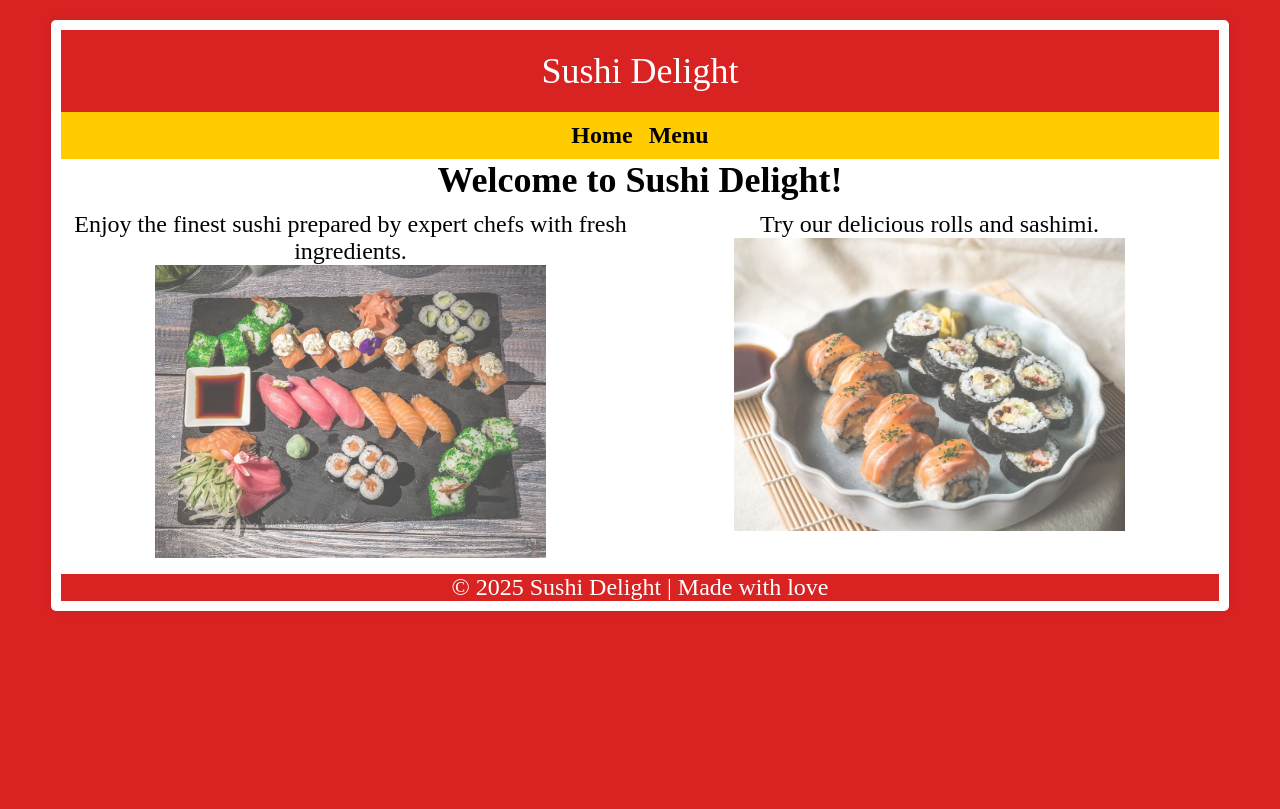
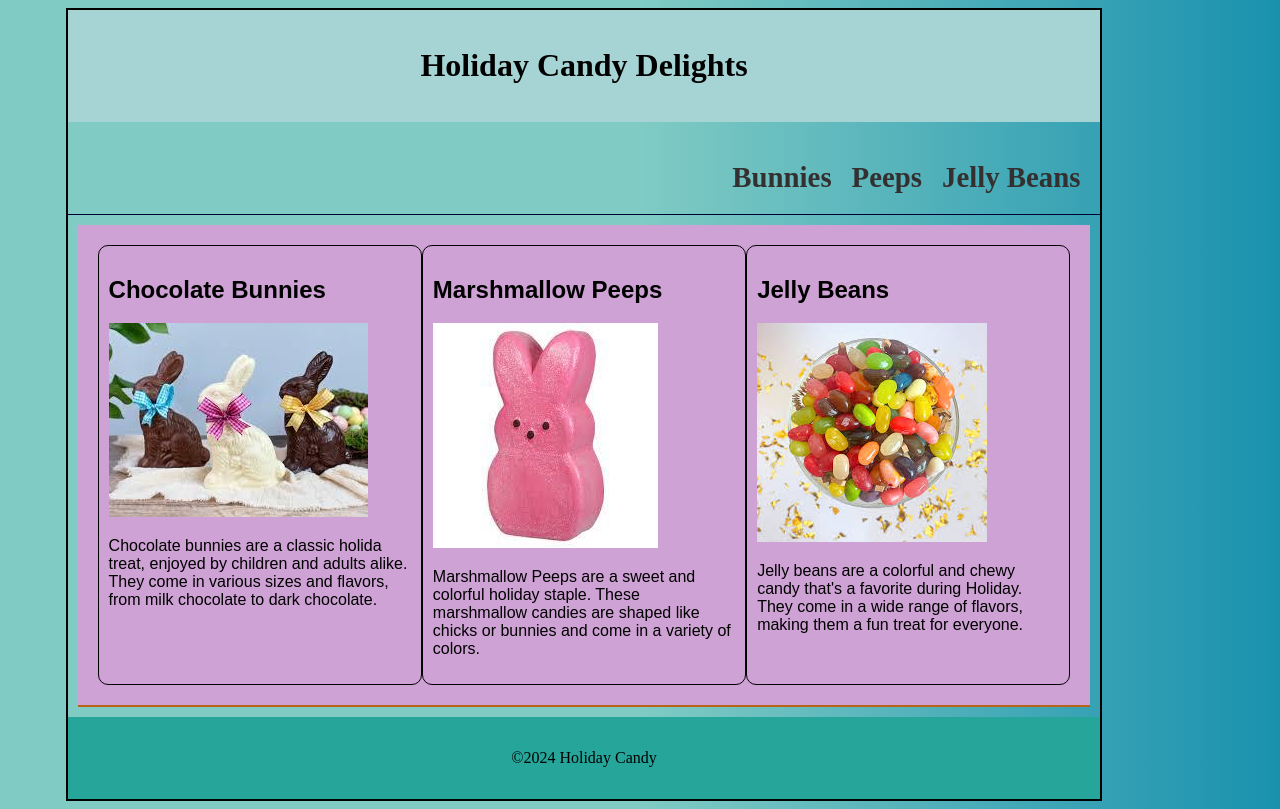
Before and after one commit to lcdub1997/WEB110, a plain HTML site: page index.html in a window 1280 px wide. Drawn offline with Linux system fonts and the light colour scheme.

Commit message:
Add files via upload

```diff
--- /dev/null
+++ b/eastercandy.css
@@ -0,0 +1,124 @@
+/*Lauren Wright CSS Sheet Easter Candy*/
+
+*{
+    box-sizing: border-box;
+}
+
+#wrapper{
+    padding: 0;
+    margin: auto;
+    width: 90%;
+    border: 2px solid #000;
+}
+
+body{
+    display: flex;
+    flex-direction: column;
+    max-width: 90%;
+    background: linear-gradient(to right,#80CBC4 50%, rgb(25, 145, 174));
+}
+
+header{
+    padding: 1em;
+    text-align: center;
+    background-color: #a6d4d4;
+}
+
+main{
+    padding: 10px;
+}
+
+nav{
+    font-weight: bold;
+    margin-top: 0;
+    padding: 0;
+    font-size: 1.5em;
+    border-bottom: 1px solid #000033;
+}
+
+nav ul{
+    display: flex;
+    flex-direction: column;
+    justify-content: flex-end;
+    padding: 10px;
+    list-style-type: none;
+    margin: 0;
+    font-size: 1.2em;
+}
+
+nav li{
+    padding: 10px;
+}
+
+nav a{
+    text-decoration: none;
+}
+
+nav a:link{
+    color: #33302f;
+}
+
+nav a:visited{
+    color: #0a9739;
+}
+
+nav a:hover{
+    color: #ce1bd0;
+}
+
+article{
+    background: #cea2d4;
+    font-family: arial, helvetica, sans-serif;
+    font-size: 1em;
+    padding: 20px;
+}
+
+article img{
+    max-width: 100%;
+    height: auto;
+}
+
+footer{
+    background: #26a69a;
+    padding: 1em;
+    text-align: center;
+}
+
+@media(max-width: 600px){
+    nav ul{
+        display: flex;
+        flex-flow: column;
+        flex-wrap: nowrap;
+    }
+
+    nav li{
+        border-top: 2px solid #08720d;
+    }
+    main{
+        text-align: center;
+    }
+    ul{
+        text-align: left;
+    }
+}
+
+@media (min-width: 900px){
+    nav ul{
+        display: flex;
+        flex-flow: row;
+        flex-wrap: nowrap;
+        padding-top: 1em;
+    }
+    article{
+        display: flex;
+        flex-wrap: wrap;
+        border-bottom: 2px solid #b9621a;
+    }
+    section{
+        flex: 1;
+        min-width: 300px;
+        padding: 10px;
+        border: 1px solid #000;
+        border-radius: 10px;
+    }
+}
--- a/index.html
+++ b/index.html
@@ -1,36 +1,45 @@
-<!--Lauren Wright 4-4-2025-->
-<!--Chapter 7 Floats HW-->
 <!DOCTYPE html>
-
 <html lang="en">
     <head>
         <meta charset="UTF-8">
-        <meta name="viewport" content="width=device-width, initial-scale=1.0">
-        <title>Sushi Delight</title>
-        <link rel="stylesheet" href="styles.css">
+        <meta name="viewport" content="width=device width, iniital scale 1.0">
+        <title>Holiday Candy Wonderland</title>
+        <link rel="stylesheet" href="eastercandy.css">
     </head>
     <body>
-        <div class="wrapper">
+        <div id="wrapper">
             <header>
-                Sushi Delight
+                <h1>Holiday Candy Delights</h1>
             </header>
+
             <nav>
-                <a href="sushi.html">Home</a>
-                <a href="menu.html">Menu</a>
+                <ul>
+                    <li><a href="#">Bunnies</a></li>
+                    <li><a href="#">Peeps</a></li>
+                    <li><a href="#">Jelly Beans</a></li>
+                </ul>
             </nav>
-            <h2>Welcome to Sushi Delight!</h2>
             <main>
+                <article>
                     <section>
-                    <p>Enjoy the finest sushi prepared by expert chefs with fresh ingredients.</p>
-                    <img src="Sushi-Platters.webp" alt="Sushi platter">
+                        <h2>Chocolate Bunnies</h2>
+                        <img src="bunnies.jpg" alt="Chocolate Bunnies">
+                        <p>Chocolate bunnies are a classic holida treat, enjoyed by children and adults alike. They come in various sizes and flavors, from milk chocolate to dark chocolate.</p>
                     </section>
                     <section>
-                    <p>Try our delicious rolls and sashimi.</p>
-                    <img src="rolls.webp" alt="Sushi rolls">
+                        <h2>Marshmallow Peeps</h2>
+                        <img src="peep.jpg" alt="Marshmallow Peeps">
+                        <p>Marshmallow Peeps are a sweet and colorful holiday staple. These marshmallow candies are shaped like chicks or bunnies and come in a variety of colors.</p>
                     </section>
+                    <section>
+                        <h2>Jelly Beans</h2>
+                        <img src="jellybeans.jpg" alt="Jelly Beans">
+                        <p>Jelly beans are a colorful and chewy candy that's a favorite during Holiday. They come in a wide range of flavors, making them a fun treat for everyone.</p>
+                    </section>
+                </article>
             </main>
             <footer>
-                        &copy; 2025 Sushi Delight | Made with love
+                <p>&copy;2024 Holiday Candy</p>
             </footer>
         </div>
     </body>
```
Also changed, not shown: bunnies.jpg (added), eggs.jpg (added), jellybeans.jpg (added), peep.jpg (added). Lines whose indentation alone changed are shown as unchanged.
